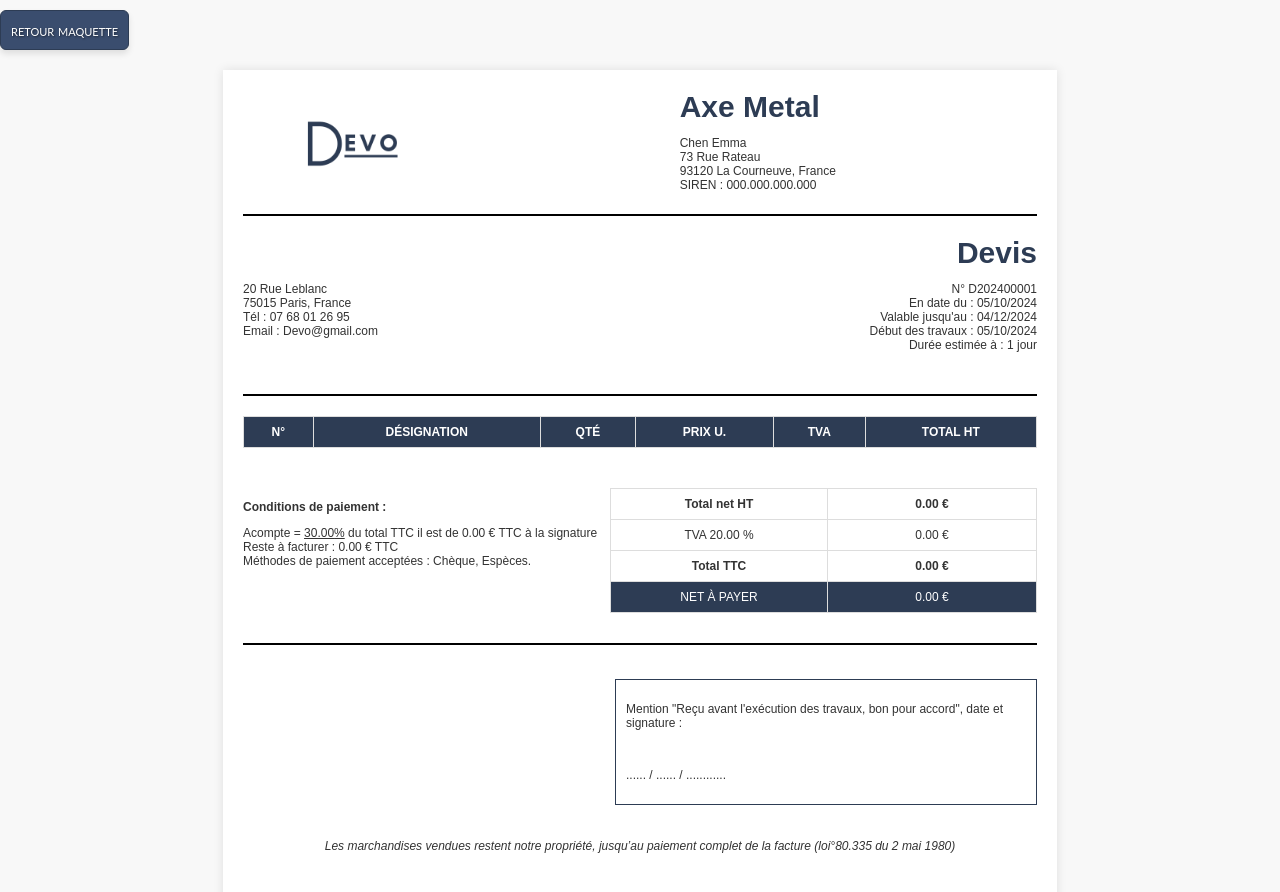
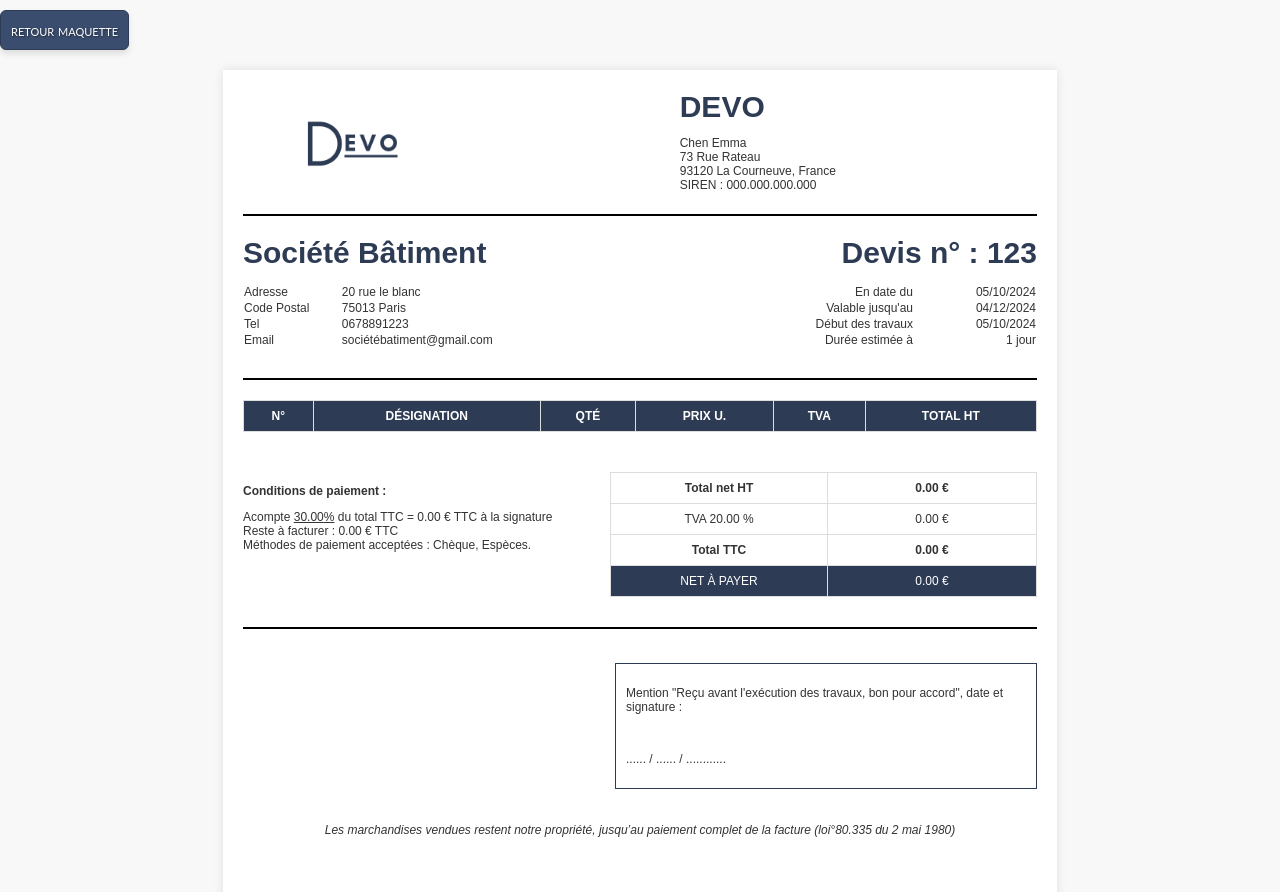
Before and after one commit to meryamgh/batidevis, a React (Vite) app: page /full-quote in a window 1280 px wide. Shown: the top 892 px of the page. Built offline with nearby package versions, Linux system fonts and the light colour scheme.

Commit message:
fix info customer/quote

```diff
--- a/src/pages/FullQuote.tsx
+++ b/src/pages/FullQuote.tsx
@@ -137,7 +137,7 @@ const FullQuote: React.FC = () => {
               <img src={"img/logo.png"} alt="Logo" />
             </div>
             <div className="devo-info">
-              <h2>Axe Metal</h2>
+              <h2>DEVO</h2>
               <p>
                 Chen Emma
                 <br />
@@ -151,33 +151,54 @@ const FullQuote: React.FC = () => {
           </header>
           <div className="infoclient-infodevis">
             <section className="info-client">
-              <p>
-                20 Rue Leblanc
-                <br />
-                75015 Paris, France
-                <br />
-                Tél : 07 68 01 26 95
-                <br />
-                Email : Devo@gmail.com
-              </p>
+            <h2>Société Bâtiment</h2><br/>
+              <div>
+                <table className='info-table-client'>
+                  <tr>
+                    <td>Adresse</td>
+                    <td>20 rue le blanc</td>
+                  </tr>
+                  <tr>
+                    <td>Code Postal</td>
+                    <td>75013 Paris</td>
+                  </tr>
+                  <tr>
+                    <td>Tel</td>
+                    <td>0678891223</td>
+                  </tr>
+                  <tr>
+                    <td>Email</td>
+                    <td>sociétébatiment@gmail.com</td>
+                  </tr>
+                </table>
+              </div>
             </section>
             <section className="devis-header">
-              <h2>Devis</h2>
-              <p>
-                N° D202400001
-                <br />
-                En date du : 05/10/2024
-                <br />
-                Valable jusqu'au : 04/12/2024
-                <br />
-                Début des travaux : 05/10/2024
-                <br />
-                Durée estimée à : 1 jour
-              </p>
+              <h2>Devis n° : 123</h2><br/>
+              <div>
+                <table className='info-table-devis'>
+                  <tr>
+                    <td>En date du</td>
+                    <td>05/10/2024</td>
+                  </tr>
+                  <tr>
+                    <td>Valable jusqu'au</td>
+                    <td>04/12/2024</td>
+                  </tr>
+                  <tr>
+                    <td>Début des travaux</td>
+                    <td>05/10/2024</td>
+                  </tr>
+                  <tr>
+                    <td>Durée estimée à</td>
+                    <td>1 jour</td>
+                  </tr>
+                </table>
+              </div>
             </section>
           </div>
 
-          <table>
+          <table className='table-border'>
             <thead>
               <tr className='blue'>
                 <th>N°</th>
@@ -254,7 +275,7 @@ const FullQuote: React.FC = () => {
             <div className="payment-info">
               <p><strong>Conditions de paiement :</strong></p>
               <p>
-                Acompte = {editingAcompte ? (
+                Acompte {editingAcompte ? (
                   <input
                     type="number"
                     value={acompteEditValue}
@@ -268,7 +289,7 @@ const FullQuote: React.FC = () => {
                   <span onClick={handleAcompteClick} style={{cursor:'pointer',textDecoration:'underline'}}>
                     {(acompteRate * 100).toFixed(2)}%
                   </span>
-                )} du total TTC il est de {acompte.toFixed(2)} € TTC à la signature
+                )} du total TTC = {acompte.toFixed(2)} € TTC à la signature
                 <br/>
                 Reste à facturer : {resteAPayer.toFixed(2)} € TTC
                 <br/>
@@ -276,7 +297,7 @@ const FullQuote: React.FC = () => {
               </p>
             </div>
             <div className="totals">
-              <table>
+              <table className='table-border'>
                 <tbody>
                   <tr>
                     <td className='size_description_price'><strong>Total net HT</strong></td>
--- a/src/styles/Quote.css
+++ b/src/styles/Quote.css
@@ -27,10 +27,9 @@ header, .infoclient-infodevis, .condition-total {
 
 .logo-info, .devo-info {
     width: 45%;
-    /* background-color: antiquewhite; */
 }
-
-.logo-info, .info-client{
+/* .info-client */
+.logo-info{
     display: flex;
     align-items: center;
 }
@@ -51,9 +50,14 @@ h2 {
 img {
     width:40%
 }
+
+.info-table-devis, .info-table-client{
+    width: 40vh;
+    border:none;
+}
+
 .devis-header {
     text-align: right;
-    margin-bottom: 20px;
 }
 
 table {
@@ -62,7 +66,7 @@ table {
     margin-bottom: 20px;
 }
 
-table th, table td {
+.table-border th, .table-border td {
     border: 1px solid #ddd;
     padding: 8px;
     text-align: center;
```
